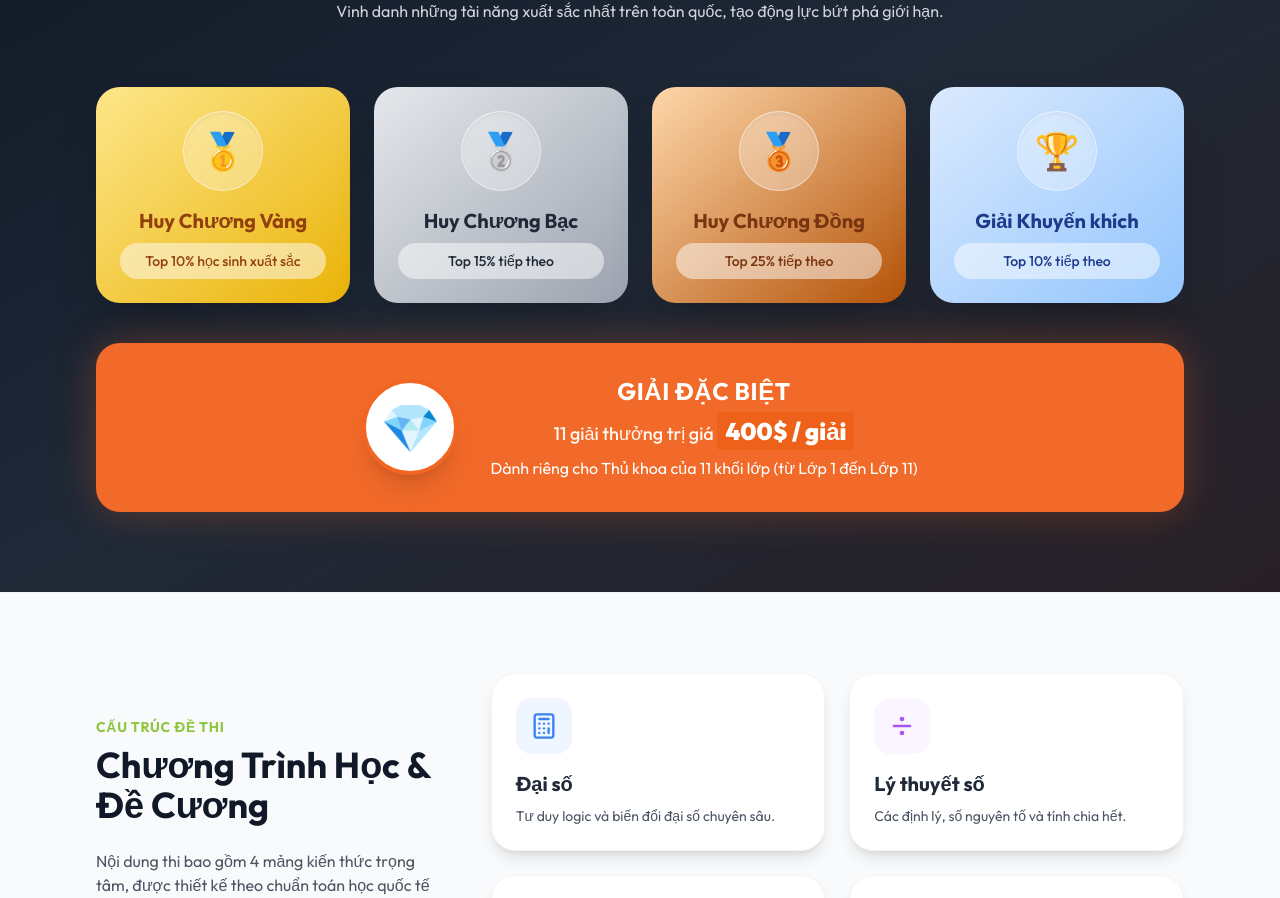
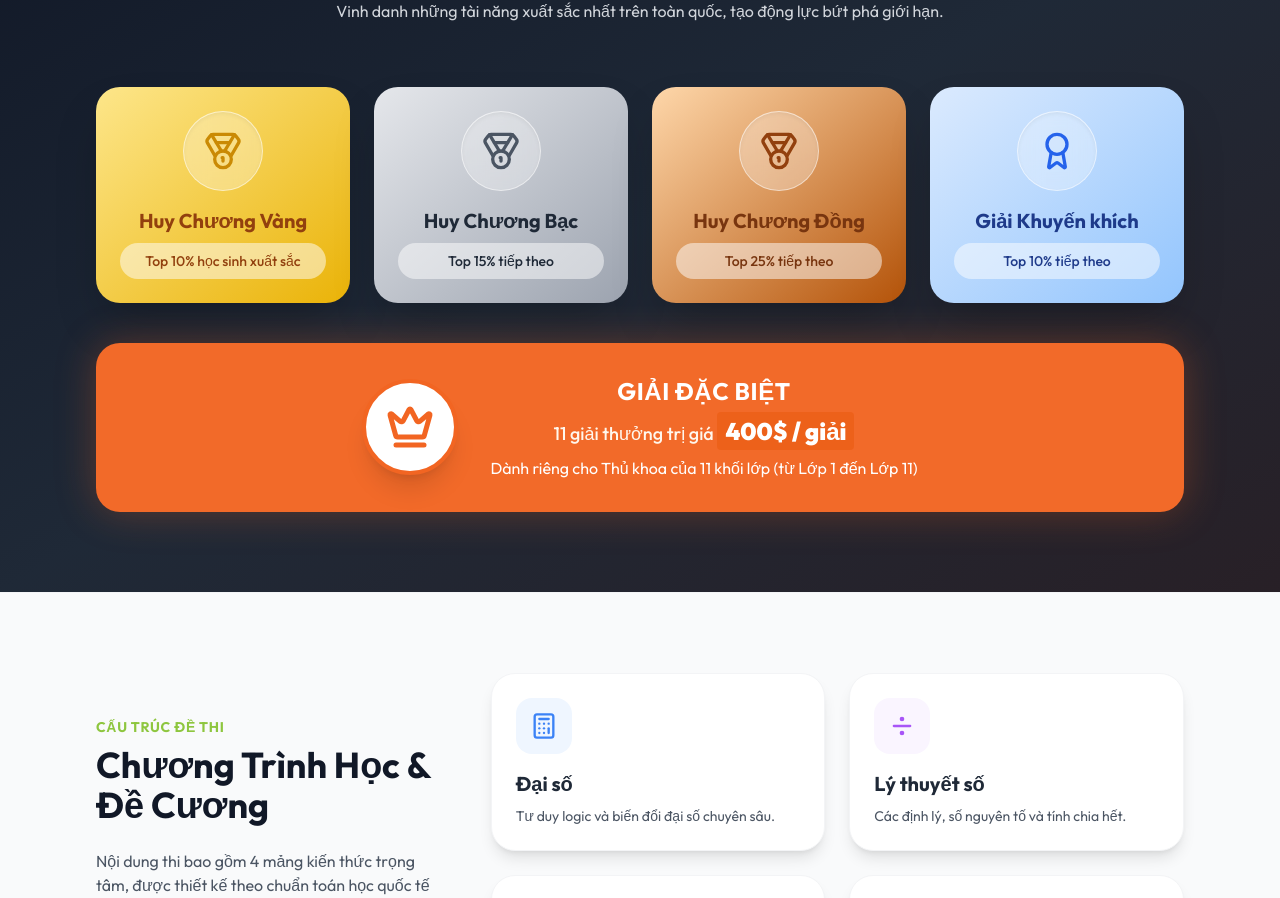
Before and after one commit to HoangQuan-iViet/Boatman-FMC, a React (Vite) app: page / in a window 1280 px wide. Shown: the part 3431-4329 px from the top of the page. Built offline with nearby package versions, Linux system fonts and the light colour scheme.

Commit message:
feat: Create AwardsSection component to showcase national round awards and special prizes with animations.

```diff
--- a/src/components/AwardsSection.tsx
+++ b/src/components/AwardsSection.tsx
@@ -1,11 +1,12 @@
 
 import { motion } from 'framer-motion';
+import { Medal, Award, Crown } from 'lucide-react';
 
 const awards = [
-    { icon: '🥇', title: 'Huy Chương Vàng', desc: 'Top 10% học sinh xuất sắc', color: 'from-amber-200 to-yellow-500', text: 'text-amber-800' },
-    { icon: '🥈', title: 'Huy Chương Bạc', desc: 'Top 15% tiếp theo', color: 'from-gray-200 to-gray-400', text: 'text-gray-800' },
-    { icon: '🥉', title: 'Huy Chương Đồng', desc: 'Top 25% tiếp theo', color: 'from-orange-200 to-amber-700', text: 'text-amber-900' },
-    { icon: '🏆', title: 'Giải Khuyến khích', desc: 'Top 10% tiếp theo', color: 'from-blue-100 to-blue-300', text: 'text-blue-900' },
+    { icon: Medal, title: 'Huy Chương Vàng', desc: 'Top 10% học sinh xuất sắc', color: 'from-amber-200 to-yellow-500', text: 'text-amber-800', iconColor: 'text-yellow-600' },
+    { icon: Medal, title: 'Huy Chương Bạc', desc: 'Top 15% tiếp theo', color: 'from-gray-200 to-gray-400', text: 'text-gray-800', iconColor: 'text-gray-600' },
+    { icon: Medal, title: 'Huy Chương Đồng', desc: 'Top 25% tiếp theo', color: 'from-orange-200 to-amber-700', text: 'text-amber-900', iconColor: 'text-amber-800' },
+    { icon: Award, title: 'Giải Khuyến khích', desc: 'Top 10% tiếp theo', color: 'from-blue-100 to-blue-300', text: 'text-blue-900', iconColor: 'text-blue-600' },
 ];
 
 export const AwardsSection = () => {
@@ -33,7 +34,7 @@ export const AwardsSection = () => {
                             className={`bg-gradient-to-br ${award.color} rounded-3xl p-6 shadow-2xl relative overflow-hidden flex flex-col items-center justify-center text-center`}
                         >
                             <div className="w-20 h-20 rounded-full bg-white/30 backdrop-blur-md flex items-center justify-center mb-4 shadow-inner border border-white/50">
-                                <span className="text-4xl leading-none">{award.icon}</span>
+                                <award.icon className={`w-10 h-10 ${award.iconColor}`} strokeWidth={2} />
                             </div>
                             <h3 className={`text-xl font-bold mb-2 ${award.text}`}>{award.title}</h3>
                             <p className={`${award.text} font-medium bg-white/50 px-4 py-2 rounded-full w-full text-sm`}>
@@ -54,7 +55,7 @@ export const AwardsSection = () => {
                     <div className="absolute inset-0 bg-white/10 opacity-30 bg-stripes pattern-diagonal-lines-md"></div>
 
                     <div className="w-24 h-24 rounded-full bg-white flex items-center justify-center shadow-xl shrink-0 absolute md:relative top-[-40px] md:top-0 border-4 border-fmc-orange">
-                        <span className="text-5xl">💎</span>
+                        <Crown className="w-12 h-12 text-fmc-orange" strokeWidth={2.5} />
                     </div>
 
                     <div className="relative z-10 pt-10 md:pt-0">
```
